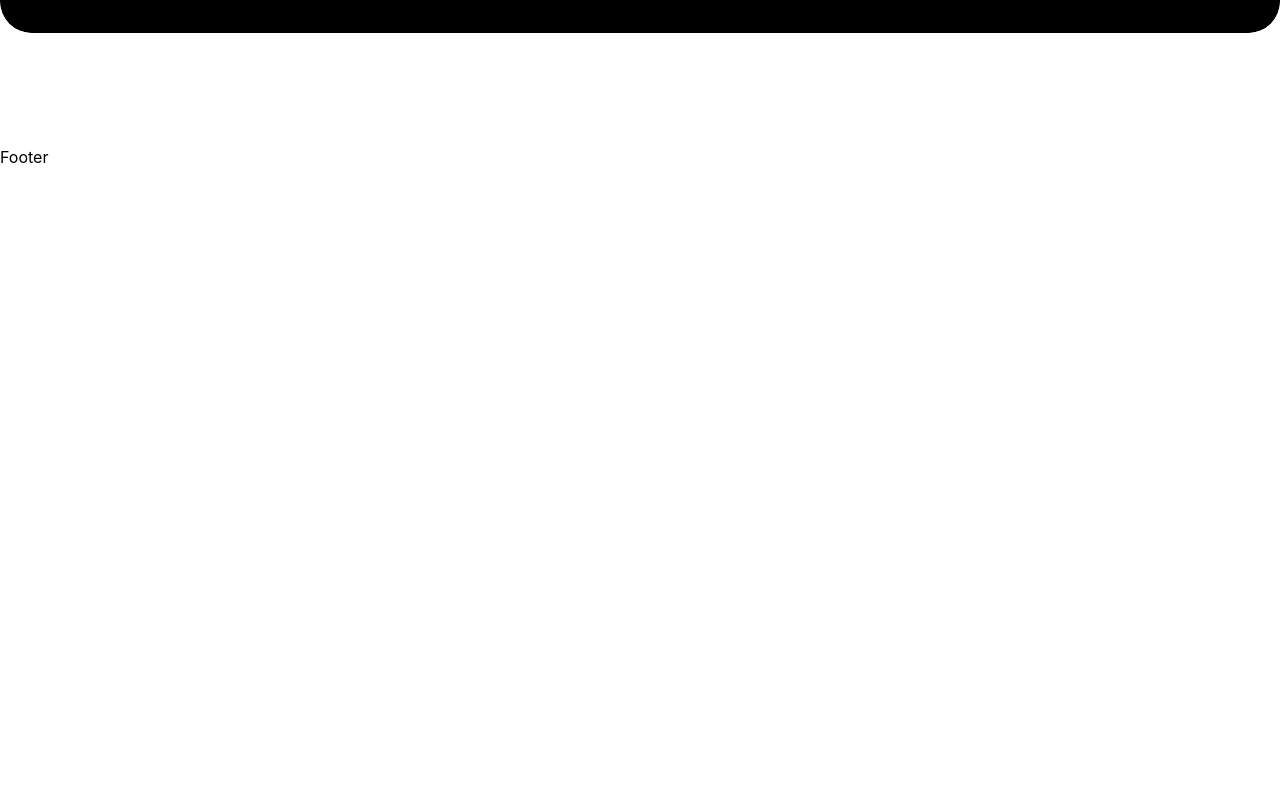
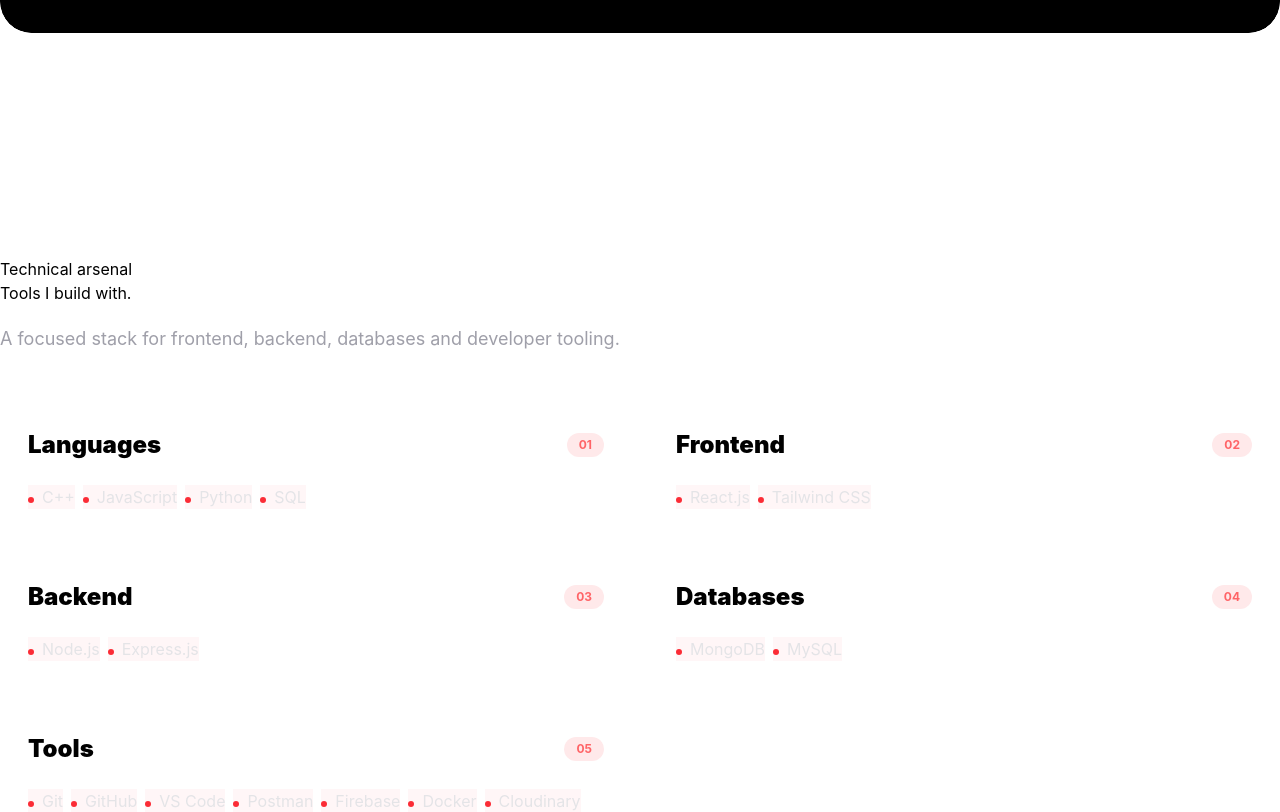
Before and after one commit to zaidxGithub/zaids-portfolio, a React (Vite) app: page / in a window 1280 px wide. Shown: the part 7132-7944 px from the top of the page. Before the commit the page ends 7301 px from the top, so only its background shows below. Built offline with nearby package versions, Linux system fonts and the light colour scheme.

Commit message:
Feat: Add SkillsSection component to App for showcasing technical skills

```diff
--- a/src/App.jsx
+++ b/src/App.jsx
@@ -9,6 +9,7 @@ import EducationSection from "./components/sections/EducationSection";
 import ProcessSection from "./components/sections/ProcessSection";
 import HelpSection from "./components/sections/HelpSection";
 import ProjectsSection from "./components/sections/ProjectsSection";
+import SkillsSection from "./components/sections/SkillsSection";
 
 export default function App() {
   const [theme, setTheme] = useState(() => localStorage.getItem("zaid-theme") || "dark");
@@ -37,6 +38,7 @@ export default function App() {
         <ProcessSection />
          <HelpSection />
            <ProjectsSection />
+           <SkillsSection/>
 
 
       </main>
```
